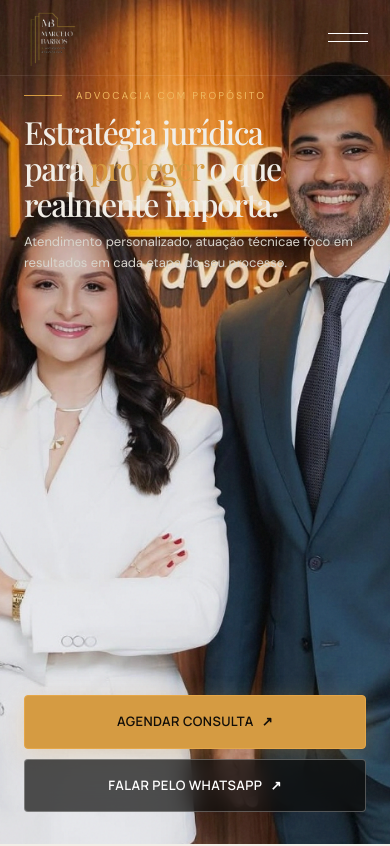
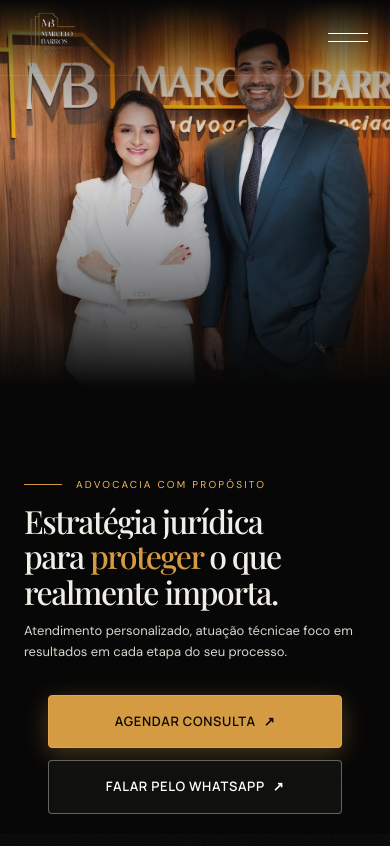
Before and after one commit to Vitorlocorreia/lpmarcelobarros, a Next.js app: page / in a window 390 px wide. Shown: the top 846 px of the page. Built offline with nearby package versions, Linux system fonts and the light colour scheme; a web font is replaced by a local one.

Commit message:
fix: dedicated mobile hero layout displaying complete real photo with top dark text area

```diff
--- a/app/globals.css
+++ b/app/globals.css
@@ -36,30 +36,96 @@
 /* Dedicated mobile hero composition */
 .hero-picture{position:absolute;inset:0;display:block}.hero-title em{font-weight:500;font-style:normal}.mobile-hero-metrics{display:none}
 @media(max-width:900px){
-  .hero{height:100svh;min-height:680px;max-height:940px;display:flex;flex-direction:column;justify-content:space-between;padding-bottom:32px;background:#070707}
-  .hero-picture{position:absolute;inset:0;z-index:1;background:#070707}
-  .hero-people{width:100%;height:100%;object-fit:cover;object-position:center 20%;opacity:0.95}
-  .hero:after{background:linear-gradient(180deg,#070707 0%,rgba(7,7,7,0.96) 38%,rgba(7,7,7,0.6) 58%,rgba(7,7,7,0.2) 72%,#070707 100%)}
-  .hero-content{position:relative;z-index:3;margin:0;padding:105px 24px 0;max-width:none;flex:1;display:flex;flex-direction:column;justify-content:space-between}
+  .hero{
+    height:auto;
+    min-height:100svh;
+    display:flex;
+    flex-direction:column;
+    padding-bottom:40px;
+    background:#070707;
+    position:relative;
+    overflow:hidden;
+  }
+  .hero-picture{
+    position:relative;
+    inset:auto;
+    z-index:2;
+    width:100%;
+    max-height:460px;
+    display:block;
+    margin:0 auto;
+    background:#070707;
+    overflow:hidden;
+  }
+  .hero-picture:after{
+    content:"";
+    position:absolute;
+    inset:0;
+    background:linear-gradient(180deg, #070707 0%, rgba(7,7,7,0.35) 18%, transparent 40%, rgba(7,7,7,0.6) 80%, #070707 100%);
+    pointer-events:none;
+  }
+  .hero-people{
+    position:relative;
+    width:100%;
+    height:100%;
+    max-height:460px;
+    object-fit:contain;
+    object-position:center top;
+    display:block;
+    opacity:1;
+  }
+  .hero:after{
+    display:none;
+  }
+  .hero-content{
+    position:relative;
+    z-index:3;
+    margin:0;
+    padding:100px 24px 20px;
+    max-width:none;
+    background:#070707;
+    display:block;
+  }
   .hero-kicker{font-size:10px;letter-spacing:.22em;margin-bottom:12px}
   .hero-title{font-size:clamp(34px,9.2vw,46px);line-height:1.04;letter-spacing:-.045em}
   .hero-title em{color:var(--gold)}
   .hero-copy{font-size:13.5px;line-height:1.6;color:#d8d4cc;margin:14px 0 20px;max-width:360px}
-  .hero-actions{display:flex;flex-direction:column;gap:10px;width:100%;margin-top:auto}
-  .hero-actions .button{width:100%;min-height:52px;display:flex;align-items:center;justify-content:center;font-size:13px;letter-spacing:.03em;border-radius:4px;text-align:center}
+  .hero-actions{
+    position:relative;
+    z-index:4;
+    display:flex;
+    flex-direction:column;
+    gap:12px;
+    width:100%;
+    padding:16px 24px 0;
+    margin-top:0;
+  }
+  .hero-actions .button{
+    width:100%;
+    min-height:54px;
+    display:flex;
+    align-items:center;
+    justify-content:center;
+    font-family:"Manrope",sans-serif;
+    font-weight:800;
+    font-size:13px;
+    letter-spacing:.05em;
+    border-radius:4px;
+    text-align:center;
+  }
   .hero-actions .button span{float:none;margin-left:8px}
-  .hero-actions .button.gold{background:var(--gold);color:#120e08;font-weight:600;box-shadow:0 6px 24px rgba(213,155,66,0.28)}
-  .hero-actions .button.ghost{background:rgba(12,12,11,0.7);backdrop-filter:blur(12px);-webkit-backdrop-filter:blur(12px);border-color:rgba(255,255,255,0.28);color:#fff}
+  .hero-actions .button.gold{background:var(--gold);color:#0d0a06;font-weight:800;box-shadow:0 6px 24px rgba(213,155,66,0.32)}
+  .hero-actions .button.ghost{background:rgba(18,18,17,0.9);border-color:rgba(255,255,255,0.35);color:#fff;font-weight:700}
   .hero-index{display:none}
 }
 @media(max-width:390px){
-  .hero{min-height:640px}
-  .hero-content{padding-top:88px}
+  .hero-content{padding-top:90px}
   .hero-title{font-size:32px}
   .hero-copy{font-size:13px;margin:10px 0 16px}
-  .hero-actions .button{min-height:48px}
+  .hero-actions .button{min-height:50px}
 }
 .hero-actions a.button{text-decoration:none;display:inline-flex;align-items:center;justify-content:center}
+
 
 /* Authority Badges in Hero */
 .hero-badges{display:flex;flex-wrap:wrap;gap:12px;margin-bottom:20px}
```
